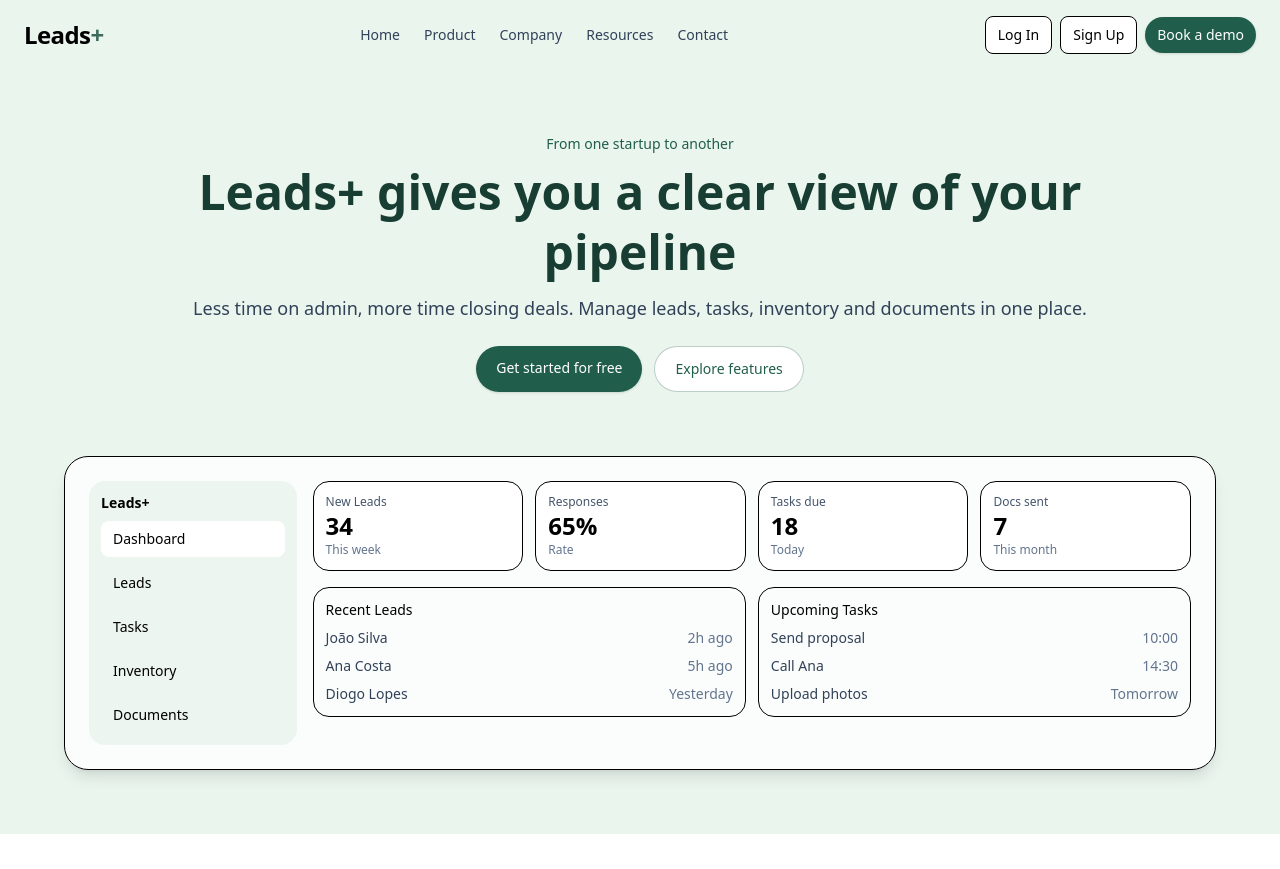
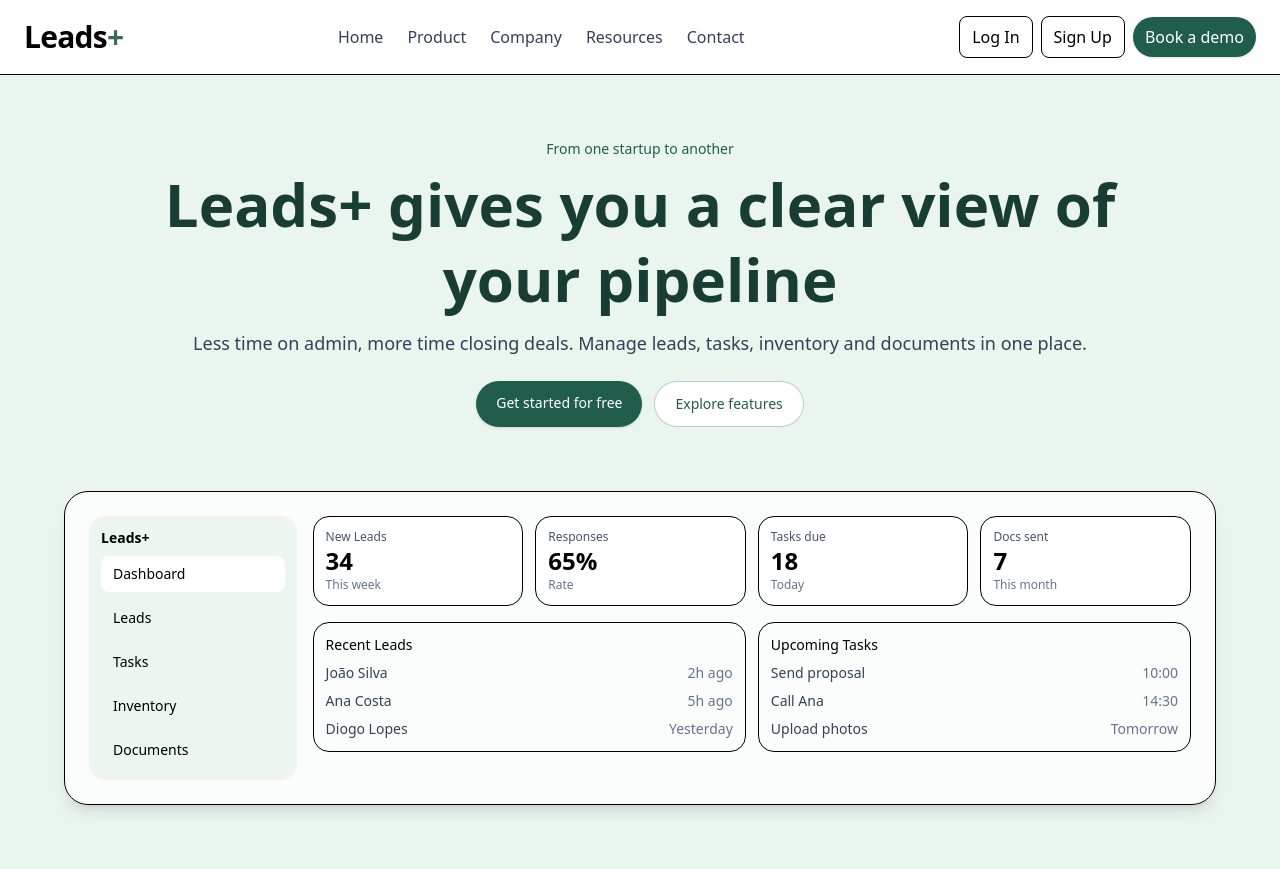
Before and after one commit to tongeche/autostand-saas, a React (Vite) app in the folder apps/web/: page / in a window 1280 px wide. Before the commit the page ends 834 px from the top, so only its background shows below. Built offline with nearby package versions, Linux system fonts and the light colour scheme; no server answers; the database is empty.

Commit message:
feat(landing): white header bar and larger nav/hero fonts per spec

```diff
--- a/apps/web/src/app/pages/LandingPage.jsx
+++ b/apps/web/src/app/pages/LandingPage.jsx
@@ -4,27 +4,30 @@ import { Link } from 'react-router-dom';
 export default function LandingPage(){
   return (
     <div className="min-h-screen bg-[#eaf5ee]">
-      {/* Top nav */}
-      <nav className="w-full max-w-7xl mx-auto px-4 md:px-6 py-4 flex items-center justify-between">
-        <div className="text-xl md:text-2xl font-bold tracking-tight">Leads<span className="text-primary">+</span></div>
-        <div className="hidden md:flex items-center gap-6 text-sm text-slate-700">
+      {/* Top nav white bar */}
+
+      <div className="bg-white border-b">
+        <nav className="w-full max-w-7xl mx-auto px-4 md:px-6 py-4 flex items-center justify-between">
+          <div className="text-2xl md:text-3xl font-bold tracking-tight">Leads<span className="text-primary">+</span></div>
+          <div className="hidden md:flex items-center gap-6 text-base text-slate-700">
           <a href="#home" className="hover:text-primary">Home</a>
           <a href="#product" className="hover:text-primary">Product</a>
           <a href="#company" className="hover:text-primary">Company</a>
           <a href="#resources" className="hover:text-primary">Resources</a>
           <a href="#contact" className="hover:text-primary">Contact</a>
-        </div>
-        <div className="inline-flex items-center gap-2">
-          <Link to="/login" className="hidden md:inline px-3 py-2 rounded-lg border bg-white text-sm">Log In</Link>
-          <Link to="/signup" className="hidden md:inline px-3 py-2 rounded-lg border bg-white text-sm">Sign Up</Link>
-          <Link to="/signup" className="px-3 py-2 rounded-full bg-[#205e4b] text-white text-sm shadow">Book a demo</Link>
-        </div>
-      </nav>
+          </div>
+          <div className="inline-flex items-center gap-2">
+            <Link to="/login" className="hidden md:inline px-3 py-2 rounded-lg border bg-white text-base">Log In</Link>
+            <Link to="/signup" className="hidden md:inline px-3 py-2 rounded-lg border bg-white text-base">Sign Up</Link>
+            <Link to="/signup" className="px-3 py-2 rounded-full bg-[#205e4b] text-white text-base shadow">Book a demo</Link>
+          </div>
+        </nav>
+      </div>
 
       {/* Hero */}
       <section className="w-full max-w-5xl mx-auto text-center px-4 md:px-6 py-10 md:py-16">
         <div className="text-sm text-[#205e4b] font-medium">From one startup to another</div>
-        <h1 className="mt-2 text-4xl md:text-5xl font-extrabold leading-tight text-[#183d32]">
+        <h1 className="mt-2 text-5xl md:text-6xl font-extrabold leading-tight text-[#183d32]">
           Leads+ gives you a clear view of your pipeline
         </h1>
         <p className="mt-3 text-slate-700 md:text-lg">Less time on admin, more time closing deals. Manage leads, tasks, inventory and documents in one place.</p>
```
